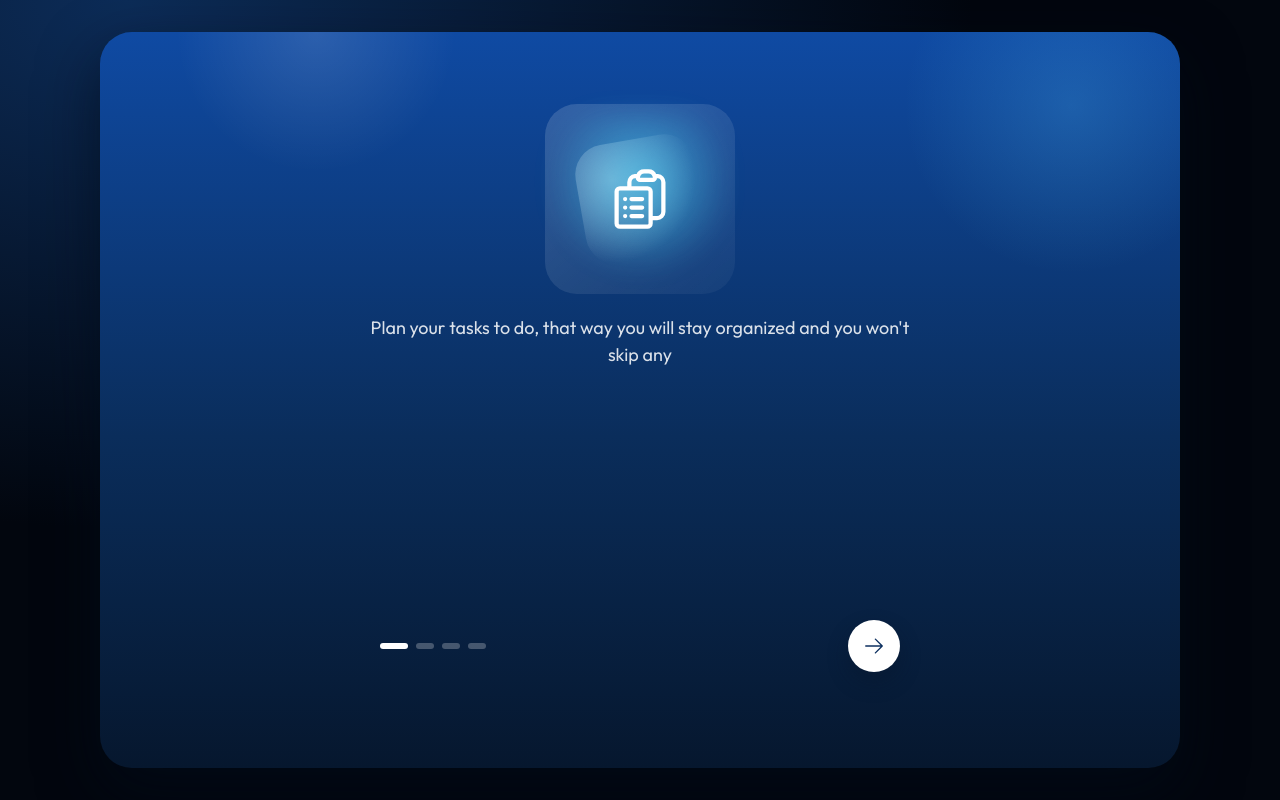
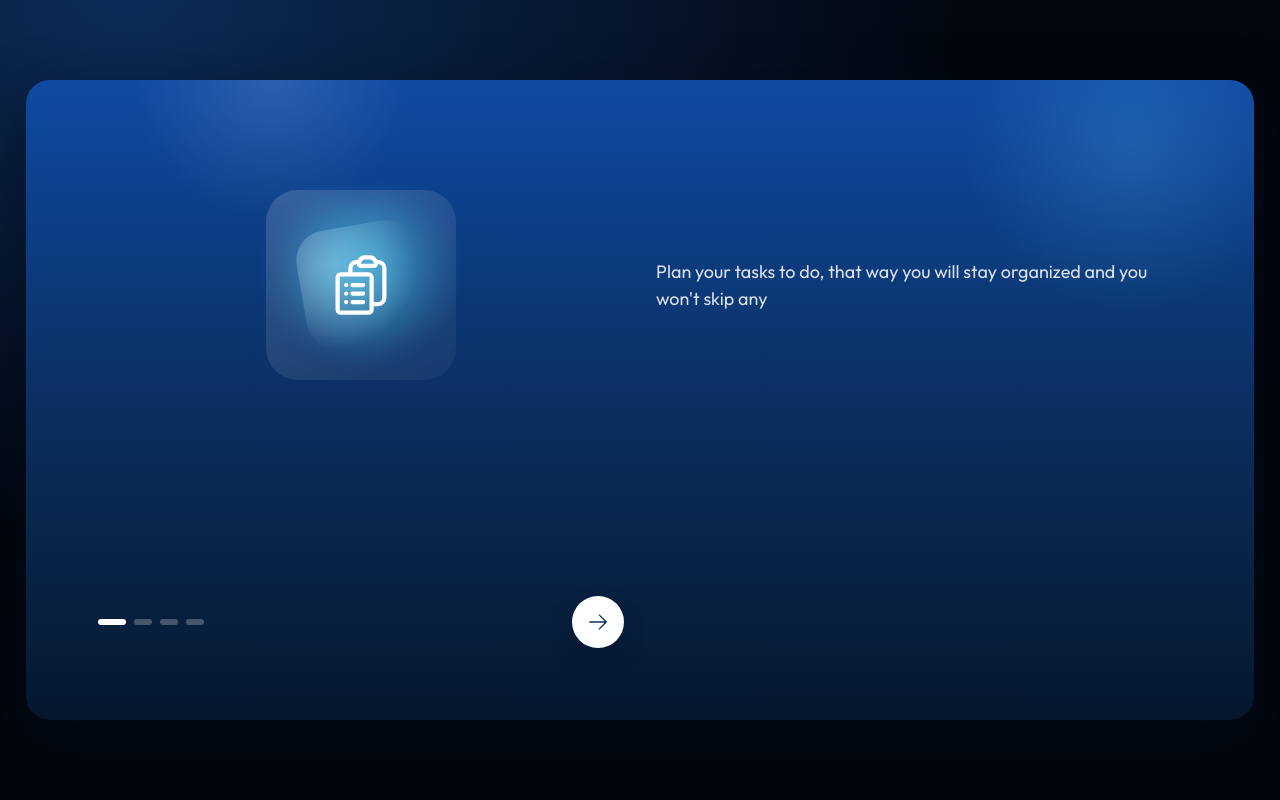
Before and after one commit to danielatorresalmeida/To-Do-List-App, a React (Vite) app: page /#/onboarding in a window 1280 px wide. Built offline with nearby package versions, Linux system fonts and the light colour scheme; no server answers.

Commit message:
Update desktop layout styles for larger screens
Adjusted media query breakpoint to 1024px and updated styles for body padding, phone-frame, frame-content, tabbar, auth, onboarding, and modal-card components to improve layout and alignment on larger screens.

```diff
--- a/src/styles/styles.css
+++ b/src/styles/styles.css
@@ -1044,38 +1044,80 @@ textarea::placeholder {
   }
 }
 
-@media (min-width: 900px) {
+@media (min-width: 1024px) {
+  body {
+    padding: 32px 48px;
+  }
+
   .phone-frame {
-    width: min(90vw, 1080px);
-    height: min(92vh, 900px);
-    border-radius: 32px;
+    width: min(96vw, 1280px);
+    height: auto;
+    min-height: 80vh;
+    border-radius: 24px;
   }
 
   .frame-content {
-    padding: 40px 64px 32px;
+    padding: 48px 72px 40px;
+    align-items: stretch;
+  }
+
+  .screen {
+    max-width: none;
+    padding-bottom: 32px;
+  }
+
+  .tabbar {
+    position: static;
+    width: min(420px, 100%);
+    margin: 24px auto 0;
+  }
+
+  .auth {
+    display: grid;
+    grid-template-columns: minmax(0, 1fr) minmax(0, 1fr);
+    gap: 32px;
     align-items: center;
   }
 
-  .screen {
-    width: 100%;
-    max-width: 860px;
+  .auth__header {
+    grid-column: 1;
   }
 
-  .auth__header,
   .auth__form,
+  .auth__switch,
   .auth__social {
-    width: min(100%, 560px);
-    align-self: center;
+    grid-column: 2;
+    width: 100%;
+  }
+
+  .auth__social {
+    justify-content: flex-start;
+    gap: 24px;
+  }
+
+  .onboarding {
+    display: grid;
+    grid-template-columns: minmax(0, 1fr) minmax(0, 1fr);
+    gap: 32px;
+    align-items: center;
+    padding-top: 0;
   }
 
   .onboarding__text {
-    max-width: 560px;
-    align-self: center;
+    text-align: left;
+    max-width: none;
   }
 
   .onboarding__footer {
-    width: min(100%, 520px);
-    align-self: center;
+    width: 100%;
+  }
+
+  .modal-card {
+    max-width: 420px;
+  }
+
+  .modal-card--form {
+    max-width: 520px;
   }
 }
 
```
